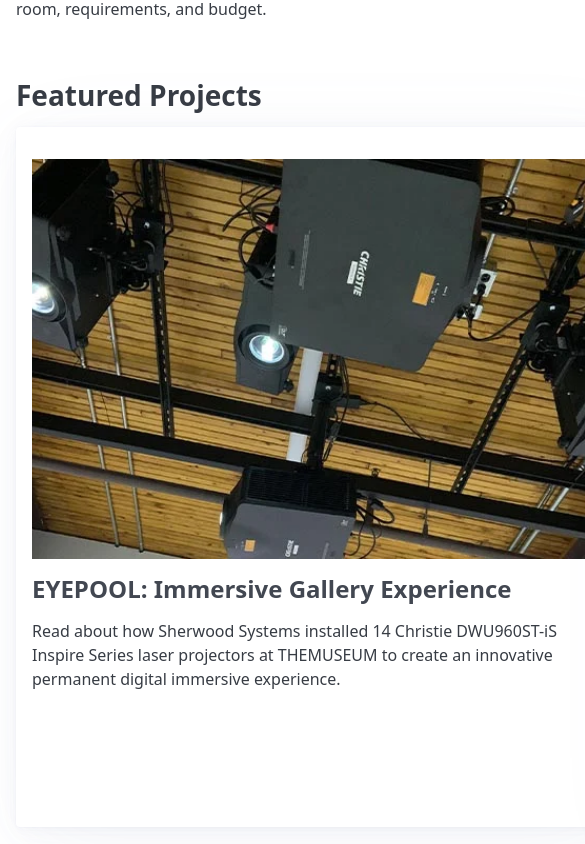
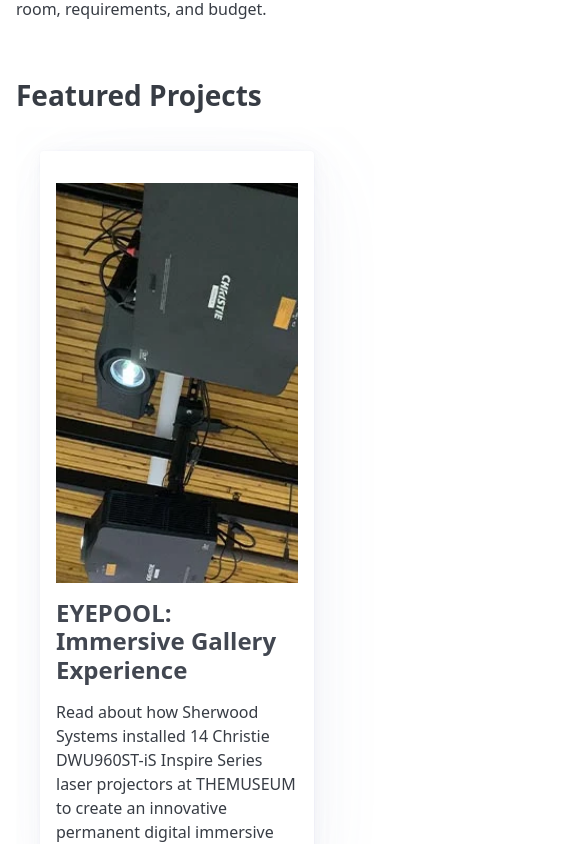
Before and after one commit to sherwoodsystems/website, a SvelteKit app: page /installations in a window 390 px wide. Shown: the part 980-1824 px from the top of the page, 585 px wide, since content can reach past the window. Built offline with nearby package versions, Linux system fonts and the light colour scheme.

Commit message:
Updating contact options

```diff
--- a/src/lib/layout/Footer.svelte
+++ b/src/lib/layout/Footer.svelte
@@ -11,14 +11,11 @@
 			<i class="fa-brands fa-facebook"></i>
 		</a>
 	</div>
-	<ul class="footer-links">
-		<li><a href="/join-us">Join the team</a></li>
-		<li>
-			<a href="https://sherwoodmusic.com" target="_blank" rel="noopener noreferrer">
-				Sherwood Music
-			</a>
-		</li>
-	</ul>
+	<div class="footer-links">
+		<a href="https://sherwoodmusic.com" target="_blank" rel="noopener noreferrer">
+			For musical instrument sales visit Sherwood Music
+		</a>
+	</div>
 	<p>© 2024 Sherwood Audio, Inc.</p>
 </div>
 
@@ -27,6 +24,9 @@
 		color: white;
 	}
 	li {
+		color: white;
+	}
+	a {
 		color: white;
 	}
 	.footer-links {
@@ -41,14 +41,13 @@
 		align-items: center;
 		justify-content: space-evenly;
 	}
-	ul {
+	.footer-links {
 		display: flex;
-		flex-direction: row;
-		gap: 3rem;
-		justify-content: center;
-	}
-	li {
-		list-style: none;
+		flex-direction: column;
+		align-items: center;
+		text-align: center;
+		margin-bottom: 2rem;
+		color: white;
 	}
 	.social-links {
 		display: flex;
--- a/src/routes/installations/+page.svelte
+++ b/src/routes/installations/+page.svelte
@@ -164,9 +164,11 @@
 
 	#featured-articles {
 		display: flex;
+		padding: 0.5rem;
 		flex-direction: row;
 		align-items: center;
 		gap: 1rem;
+		overflow-x: scroll;
 	}
 
 	.featured {
@@ -188,4 +190,24 @@
 		height: 400px;
 		margin: 1rem;
 	}
+
+	@media (max-width: 768px) {
+		#featured-articles {
+			display: flex;
+			flex-direction: column;
+			align-items: center;
+			gap: 1rem;
+			overflow-x: scroll;
+		}
+
+		.featured {
+			display: flex;
+			flex-direction: column;
+			align-items: center;
+			transition: transform 0.3s ease;
+			width: 80%;
+			margin: 1rem;
+			height: auto;
+		}
+	}
 </style>
--- /dev/null
+++ b/src/routes/production/contact-2/+page.svelte
@@ -0,0 +1,126 @@
+<script>
+	import toast, { Toaster } from 'svelte-french-toast';
+	import { enhance } from '$app/forms';
+
+	import TabLinks from '$lib/buttons/TabLinks.svelte';
+
+	let { form } = $props();
+	let formSuccess = $state(false);
+
+	function submitAgain() {
+		formSuccess = false;
+	}
+
+	$effect(() => {
+		if (form) {
+			if (form.success) {
+				console.log('Form received');
+				formSuccess = true;
+				toast.success('Form submitted successfully');
+			}
+		}
+	});
+</script>
+
+<div class="container">
+	<Toaster />
+	<TabLinks activeTab="production" />
+	{#if formSuccess}
+		<article>
+			<h1>Thanks!</h1>
+			<p>Your request has been received, we will be in touch shortly!</p>
+			<button on:click={submitAgain}>Submit another request</button>
+		</article>
+	{:else}
+		<article>
+			<iframe
+				width="1000px"
+				height="1000px"
+				src="https://forms.office.com/Pages/ResponsePage.aspx?id=1hrLd-iLI0uIYc9rJNhg_UcPwrHrcBlAmxQaKYx0pVFUQU9TMzdLTzE5NjMxUExHTUlEWldVNE9QWi4u&embed=true"
+				frameborder="0"
+				marginwidth="0"
+				marginheight="0"
+				style="border: none; max-width:100%; max-height:100vh"
+				allowfullscreen
+				webkitallowfullscreen
+				mozallowfullscreen
+				msallowfullscreen
+			>
+			</iframe>
+		</article>
+	{/if}
+</div>
+
+<style>
+	.container {
+		display: flex;
+		flex-direction: column;
+		width: 100%;
+		align-items: center;
+		padding: 1rem;
+	}
+
+	article {
+		max-width: 50dvw;
+		width: 100%; /* Ensure full width within the constraints of max-width */
+	}
+
+	h3 {
+		padding-top: 0.5rem;
+	}
+
+	.row,
+	.agree-box {
+		display: flex;
+		flex-direction: row;
+		gap: 1rem;
+		align-items: center; /* Aligns items vertically centered within their flex container */
+	}
+
+	.row {
+		gap: 5rem;
+	}
+
+	.description {
+		min-height: 200px;
+		resize: vertical;
+		width: 100%; /* Make textarea full width of its parent */
+	}
+
+	.agree-box label {
+		display: flex;
+		flex-direction: row; /* Ensure checkbox and text are in one line */
+		gap: 0.5rem;
+		flex-wrap: wrap; /* Allow for wrapping text */
+	}
+
+	.agree-box label input[type='checkbox'] {
+		min-width: 1rem; /* Give checkbox a min-width */
+	}
+
+	.agree-box label span {
+		flex: 1; /* Text takes the remaining space */
+	}
+
+	button[type='submit'] {
+		margin-top: 1rem; /* Provide some spacing above the submit button */
+	}
+
+	#finalAgree {
+		display: grid;
+		grid-template-columns: 0.4fr 0.7fr 14fr;
+		gap: 0.5rem;
+		align-items: center;
+	}
+
+	/* Media queries for responsive design */
+	@media (max-width: 750px) {
+		article {
+			max-width: 100%; /* Full width on extra small screens */
+		}
+		.row,
+		.agree-box {
+			flex-direction: column; /* Stack elements vertically on narrow screens */
+		}
+	}
+</style>
```
